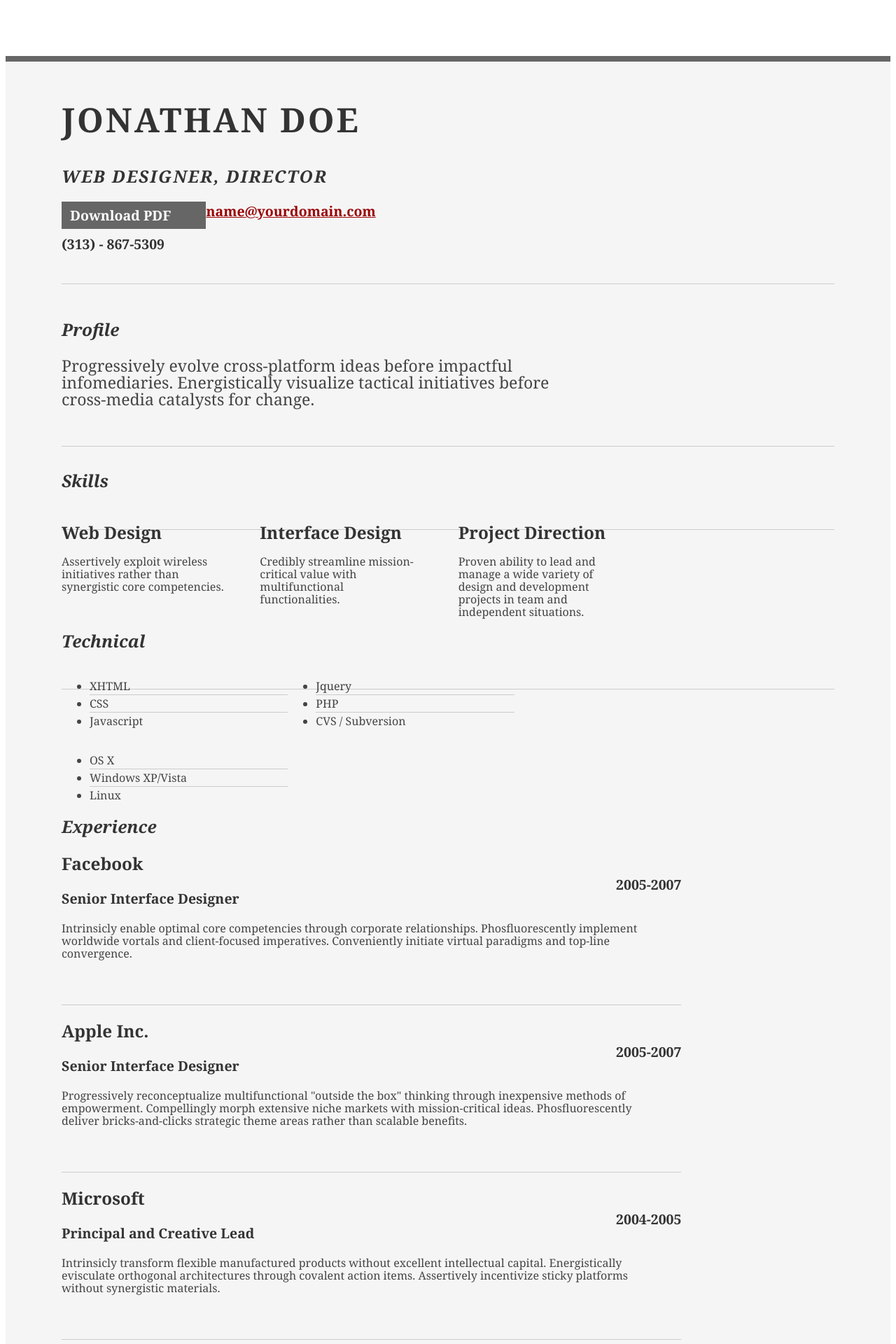
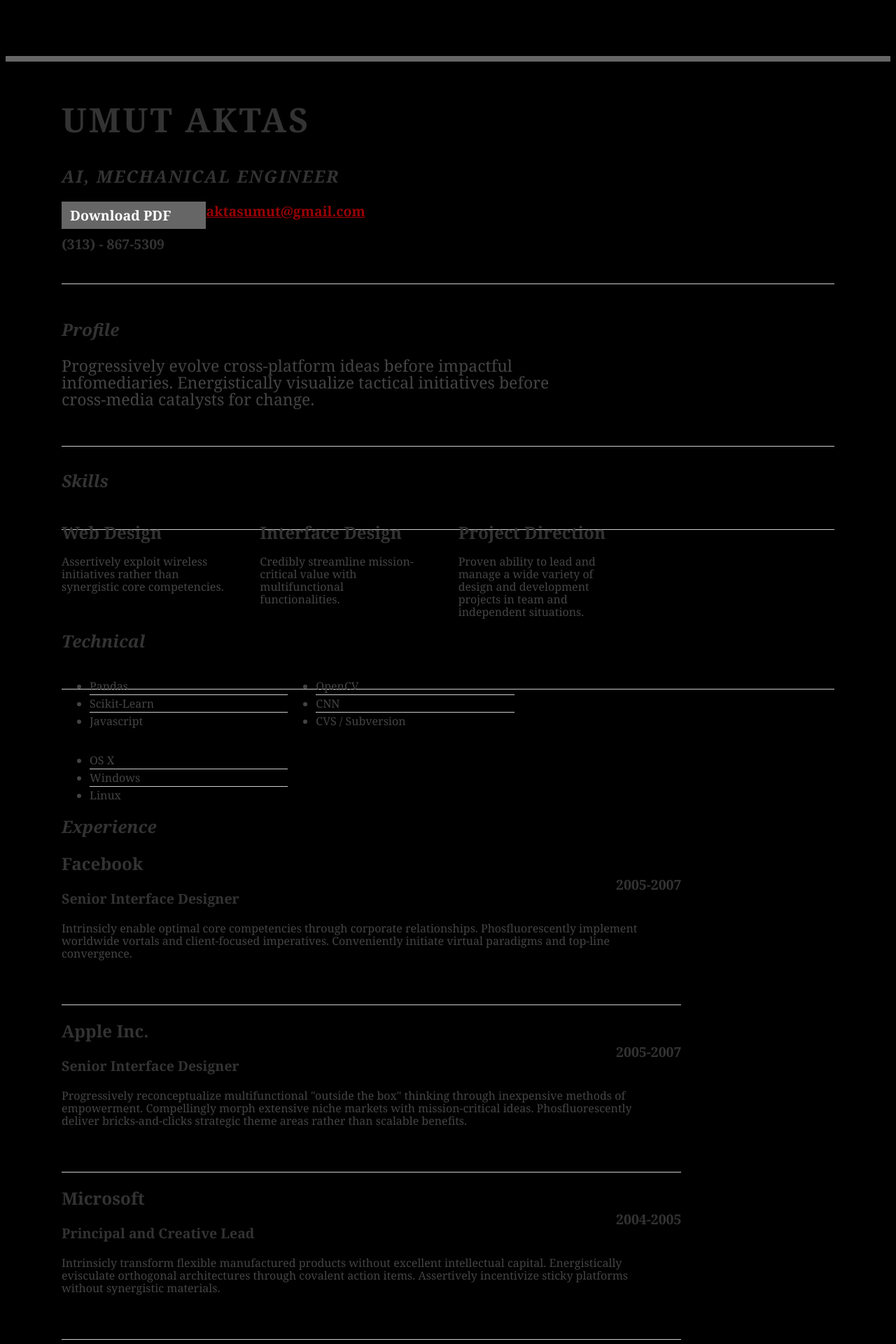
Before and after one commit to aktumut/Strive_School, a Flask app: page /CV in a window 1280 px wide. Shown: the top 1920 px of the page at 70% size. Run offline with Flask 2, Linux system fonts and the light colour scheme; some libraries are stand-ins or nearby versions.

Commit message:
starting

```diff
--- a/Full_Stack_Deep_Learning_(Module_8)/Flask_(Day_3)/static/styles/resume.css
+++ b/Full_Stack_Deep_Learning_(Module_8)/Flask_(Day_3)/static/styles/resume.css
@@ -17,8 +17,8 @@
 .msg a:hover { background: #266400; }
 
 /* //-- yui-grids style overrides -- */
-body { font-family: Georgia; color: #444; }
-#inner { padding: 10px 80px; margin: 80px auto; background: #f5f5f5; border: solid #666; border-width: 8px 0 2px 0; }
+body { font-family: Georgia; color: #444;background-color: black; }
+#inner { padding: 10px 80px; margin: 80px auto; background: black; border: solid #666; border-width: 8px 0 2px 0; }
 .yui-gf { margin-bottom: 2em; padding-bottom: 2em; border-bottom: 1px solid #ccc; }
 
 /* //-- header, body, footer -- */
--- a/Full_Stack_Deep_Learning_(Module_8)/Flask_(Day_3)/templates/views/CV/index.html
+++ b/Full_Stack_Deep_Learning_(Module_8)/Flask_(Day_3)/templates/views/CV/index.html
@@ -2,7 +2,7 @@
 <html>
 <head>
 
-	<title>Jonathan Doe | Web Designer, Director | name@yourdomain.com</title>
+	<title>Umut Aktas | AI, Mechanical Engineer | aktasumut@gmail.com</title>
 	<meta http-equiv="content-type" content="text/html; charset=utf-8" />
 
 	<meta name="keywords" content="" />
@@ -21,14 +21,14 @@
 		<div id="hd">
 			<div class="yui-gc">
 				<div class="yui-u first">
-					<h1>Jonathan Doe</h1>
-					<h2>Web Designer, Director</h2>
+					<h1>Umut Aktas</h1>
+					<h2>AI, Mechanical Engineer</h2>
 				</div>
 
 				<div class="yui-u">
 					<div class="contact-info">
 						<h3><a id="pdf" href="#">Download PDF</a></h3>
-						<h3><a href="mailto:name@yourdomain.com">name@yourdomain.com</a></h3>
+						<h3><a href="mailto:name@yourdomain.com">aktasumut@gmail.com</a></h3>
 						<h3>(313) - 867-5309</h3>
 					</div><!--// .contact-info -->
 				</div>
@@ -79,20 +79,20 @@
 						</div>
 						<div class="yui-u">
 							<ul class="talent">
-								<li>XHTML</li>
-								<li>CSS</li>
+								<li>Pandas</li>
+								<li>Scikit-Learn</li>
 								<li class="last">Javascript</li>
 							</ul>
 
 							<ul class="talent">
-								<li>Jquery</li>
-								<li>PHP</li>
+								<li>OpenCV</li>
+								<li>CNN</li>
 								<li class="last">CVS / Subversion</li>
 							</ul>
 
 							<ul class="talent">
 								<li>OS X</li>
-								<li>Windows XP/Vista</li>
+								<li>Windows</li>
 								<li class="last">Linux</li>
 							</ul>
 						</div>
@@ -155,7 +155,7 @@
 		</div><!--// bd -->
 
 		<div id="ft">
-			<p>Jonathan Doe &mdash; <a href="mailto:name@yourdomain.com">name@yourdomain.com</a> &mdash; (313) - 867-5309</p>
+			<p>Umut Aktaş &mdash; <a href="mailto:name@yourdomain.com">aktasumut@gmail.com</a> &mdash; (313) - 867-5309</p>
 		</div><!--// footer -->
 
 	</div><!-- // inner -->
```
Also changed, not shown: Full_Stack_Deep_Learning_(Module_8)/Flask_(Day_3)/static/assets/profile.png.
